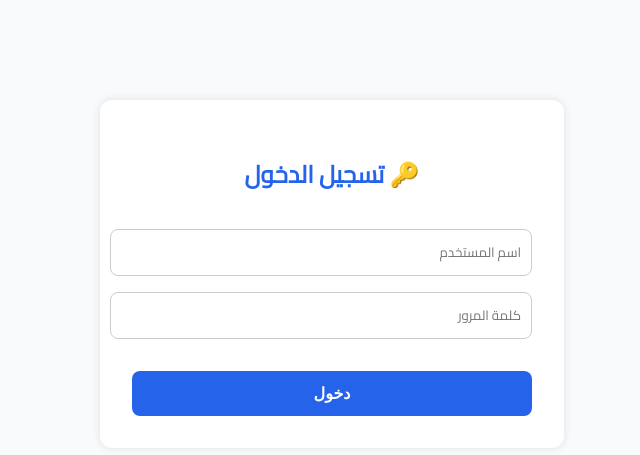
After one commit to tarekmahmoud-value/attendance-system, a Flask app: page /login in a window 1280 px wide. The commit adds this page. Shown: the top 455 px of the page, without its empty margins (308-948 px from the left). Run offline with Flask 3, Linux system fonts and the light colour scheme.

Commit message:
تحديث: تعديل صفحات attendance + رفع الملفات

```diff
--- a/app.py
+++ b/app.py
@@ -1,8 +1,10 @@
-from flask import Flask, render_template, request, redirect, url_for
+from flask import Flask, render_template, request, redirect, url_for, session
 import os
 import pandas as pd
+import json
 
 app = Flask(__name__)
+app.secret_key = "secret123"  # غيره لما ترفع السيرفر
 
 # فولدر التخزين
 UPLOAD_FOLDER = 'uploads'
@@ -13,51 +15,95 @@ if not os.path.exists(UPLOAD_FOLDER):
     os.makedirs(UPLOAD_FOLDER)
 
 
-# دالة التحقق من الامتداد
+# -----------------------
+# تحميل بيانات المستخدمين
+# -----------------------
+def load_users():
+    with open("users.json", "r", encoding="utf-8") as f:
+        return json.load(f)
+
+
+# التحقق من الامتداد
 def allowed_file(filename):
     return '.' in filename and filename.rsplit(
         '.', 1)[1].lower() in ALLOWED_EXTENSIONS
 
 
-# ----------------------------------
-# الصفحة الرئيسية → اختيار الموقع (من أسماء الملفات)
-# ----------------------------------
+# التحقق من تسجيل الدخول
+def login_required(func):
+    def wrapper(*args, **kwargs):
+        if not session.get("logged_in"):
+            return redirect(url_for("login"))
+        return func(*args, **kwargs)
+    wrapper.__name__ = func.__name__
+    return wrapper
+
+
+# -----------------------
+# صفحة تسجيل الدخول
+# -----------------------
+@app.route("/login", methods=["GET", "POST"])
+def login():
+    if request.method == "POST":
+        username = request.form.get("username", "")
+        password = request.form.get("password", "")
+
+        users = load_users()
+        for user in users:
+            if user["username"] == username and user["password"] == password:
+                session["logged_in"] = True
+                session["username"] = username
+                session["sites"] = user["sites"]
+                return redirect(url_for("select_site"))
+
+        return render_template("login.html", error="❌ اسم المستخدم أو كلمة المرور غير صحيحة")
+    return render_template("login.html")
+
+
+# تسجيل الخروج
+@app.route("/logout")
+def logout():
+    session.clear()
+    return redirect(url_for("login"))
+
+
+# -----------------------
+# الصفحة الرئيسية
+# -----------------------
 @app.route('/')
+@login_required
 def select_site():
-    files = [
-        f for f in os.listdir(UPLOAD_FOLDER) if f.endswith(('.xlsx', '.xls'))
-    ]
+    allowed_sites = session.get("sites", [])
     sites = []
-    for f in files:
-        # نشيل الامتداد
-        name = os.path.splitext(f)[0]
-        # نخلي الاسم أنضف (نشيل - أو _ ونخليها مسافات)
-        clean_name = name.replace("-", " ").replace("_", " ")
-        sites.append({"file": name, "display": clean_name})
+
+    for s in allowed_sites:
+        filename_xlsx = f"{s}.xlsx"
+        filename_xls = f"{s}.xls"
+
+        if os.path.exists(os.path.join(UPLOAD_FOLDER, filename_xlsx)) or os.path.exists(os.path.join(UPLOAD_FOLDER, filename_xls)):
+            clean_name = s.replace("-", " ").replace("_", " ")
+            sites.append({"file": s, "display": clean_name})
 
     return render_template('select_site.html', sites=sites)
 
 
-# ----------------------------------
-# رفع ملف جديد / استبدال القديم
-# ----------------------------------
+# -----------------------
+# رفع ملف جديد
+# -----------------------
 @app.route('/upload', methods=['GET', 'POST'])
+@login_required
 def upload_file():
     if request.method == 'POST':
         if 'file' not in request.files:
             return "❌ مفيش ملف مرفوع"
 
         file = request.files['file']
-
         if file.filename == '':
             return "❌ مفيش اسم ملف"
 
         if file and allowed_file(file.filename):
             filepath = os.path.join(app.config['UPLOAD_FOLDER'], file.filename)
-
-            # استبدال الملف لو موجود
             file.save(filepath)
-
             return redirect(url_for('select_site'))
         else:
             return "❌ مسموح فقط برفع ملفات Excel (.xlsx أو .xls)"
@@ -65,64 +111,49 @@ def upload_file():
     return render_template('upload.html')
 
 
-# ----------------------------------
-# صفحة تسجيل / تعديل الحضور
-# ----------------------------------
+# -----------------------
+# صفحة تعديل الحضور
+# -----------------------
 @app.route('/attendance/<site>', methods=['GET', 'POST'])
+@login_required
 def attendance(site):
-    # الملف على أساس الاسم الأصلي (من غير التنظيف)
+    if site not in session.get("sites", []):
+        return "❌ غير مسموح بالدخول لهذا الموقع"
+
     filename = f"{site}.xlsx"
     filepath = os.path.join(app.config['UPLOAD_FOLDER'], filename)
 
-    # لو الملف مش موجود، نعمل ملف جديد فاضي
     if not os.path.exists(filepath):
         df = pd.DataFrame(columns=[
             "الاسم", "الرقم القومي", "الموقع", "الوظيفة", "عدد الساعات"
         ])
         df.to_excel(filepath, index=False)
 
-    # قراءة الملف
-    df = pd.read_excel(filepath)
-    df = df.fillna("")  # استبدال NaN بفاضي
+    df = pd.read_excel(filepath).fillna("")
 
     if request.method == 'POST':
         updated_data = []
-
-        # تحديث البيانات القديمة
         for i in range(len(df)):
-            row = {}
-            for h in df.columns:
-                row[h] = request.form.get(f"{h}_{i}", "")
+            row = {h: request.form.get(f"{h}_{i}", "") for h in df.columns}
             updated_data.append(row)
 
-        # إضافة الصفوف الجديدة (لو فيها بيانات)
         new_index = 0
         while True:
-            row = {}
-            empty_row = True
-            for h in df.columns:
-                val = request.form.get(f"{h}_new{new_index}", "")
-                if val.strip():  # لو فيه أي قيمة
-                    empty_row = False
-                row[h] = val
-            if not empty_row:
+            row = {h: request.form.get(f"{h}_new{new_index}", "") for h in df.columns}
+            if any(val.strip() for val in row.values()):
                 updated_data.append(row)
                 new_index += 1
             else:
                 break
 
-        # تحويلها DataFrame وحفظها
         new_df = pd.DataFrame(updated_data, columns=df.columns)
         new_df.to_excel(filepath, index=False)
-
         return redirect(url_for('attendance', site=site))
 
-    headers = df.columns.tolist()
-    data = df.to_dict(orient="records")
     return render_template("attendance_edit.html",
                            site=site,
-                           headers=headers,
-                           data=data)
+                           headers=df.columns.tolist(),
+                           data=df.to_dict(orient="records"))
 
 
 if __name__ == '__main__':
--- a/static/style.css
+++ b/static/style.css
@@ -105,3 +105,48 @@ td input {
     /* مايكسرش الجدول */
     box-sizing: border-box;
 }
+
+/* صفحة تسجيل الدخول */
+.login-container {
+    max-width: 400px;
+    margin: 100px auto;
+    background: white;
+    padding: 2rem;
+    border-radius: 12px;
+    box-shadow: 0 0 10px rgba(0, 0, 0, 0.1);
+    text-align: center;
+}
+
+.login-container h2 {
+    margin-bottom: 1.5rem;
+    color: #2563eb;
+}
+
+.login-container .error {
+    color: red;
+    margin-bottom: 1rem;
+}
+
+.login-container input {
+    width: 100%;
+    padding: 10px;
+    margin: 0.5rem 0;
+    border: 1px solid #ccc;
+    border-radius: 8px;
+    font-family: 'Cairo', sans-serif;
+}
+
+.login-container button {
+    width: 100%;
+    background: #2563eb;
+    color: white;
+    padding: 0.8rem;
+    border: none;
+    border-radius: 8px;
+    cursor: pointer;
+    font-weight: bold;
+}
+
+.login-container button:hover {
+    background: #1e40af;
+}
--- /dev/null
+++ b/templates/login.html
@@ -0,0 +1,27 @@
+<!DOCTYPE html>
+<html lang="ar" dir="rtl">
+
+<head>
+    <meta charset="UTF-8">
+    <title>تسجيل الدخول</title>
+    <link href="https://fonts.googleapis.com/css2?family=Cairo&display=swap" rel="stylesheet">
+    <link rel="stylesheet" href="{{ url_for('static', filename='style.css') }}">
+</head>
+
+<body>
+    <div class="login-container">
+        <h2>🔑 تسجيل الدخول</h2>
+
+        {% if error %}
+        <p class="error">{{ error }}</p>
+        {% endif %}
+
+        <form method="POST">
+            <input type="text" name="username" placeholder="اسم المستخدم" required>
+            <input type="password" name="password" placeholder="كلمة المرور" required>
+            <button type="submit">دخول</button>
+        </form>
+    </div>
+</body>
+
+</html>
```
Also changed, not shown: templates/select_site.html (+20 -15 lines), users.json (added, +12 -0 lines).
